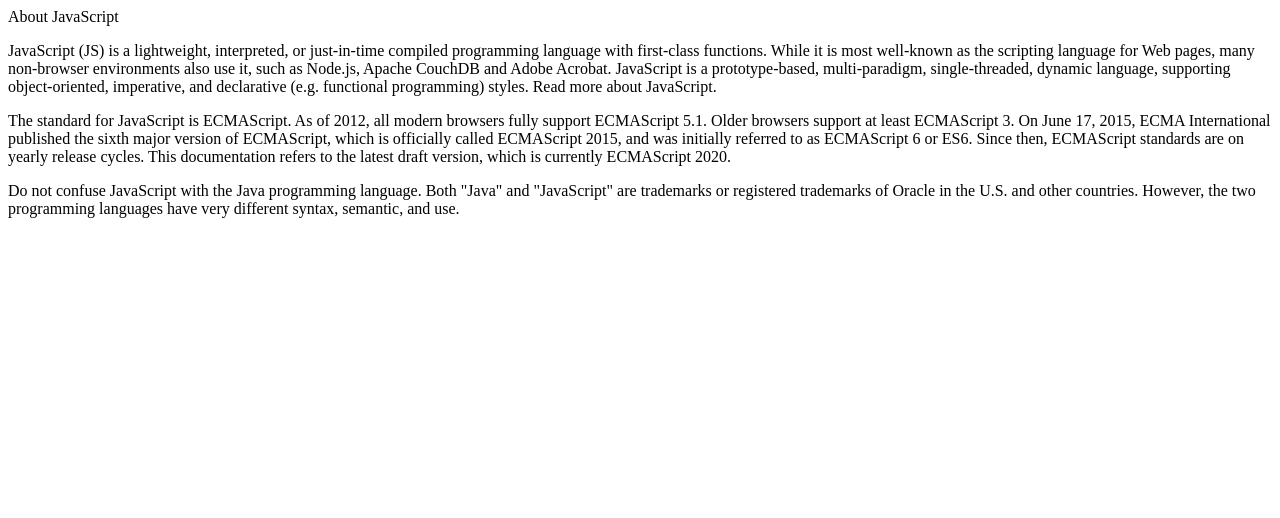
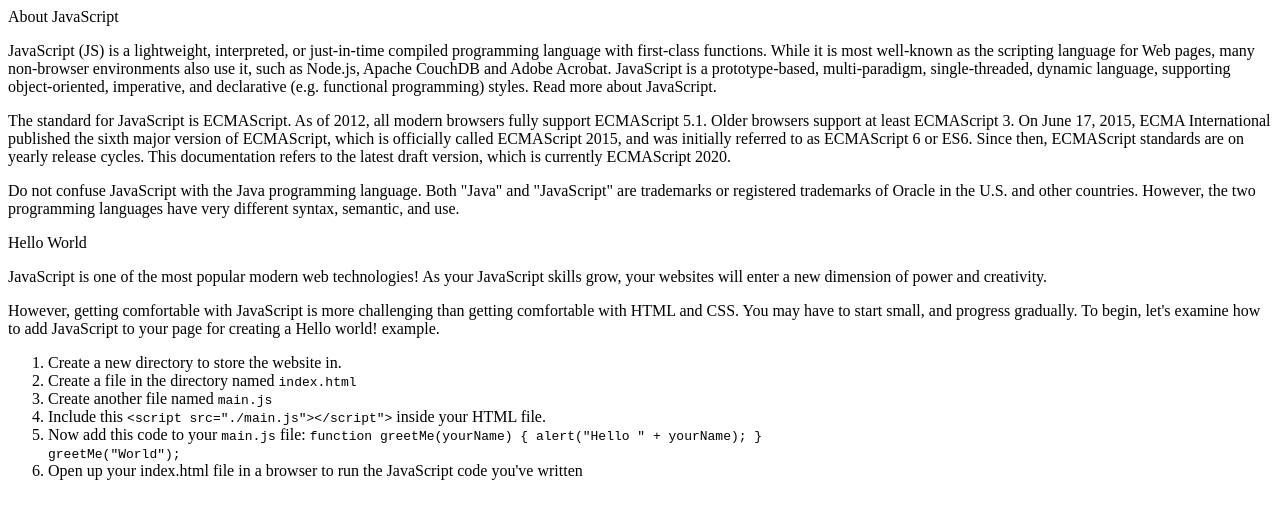
Before and after one commit to EtshD1/Technical-Documentation-Page, a plain HTML site: page index.html in a window 1280 px wide. Drawn offline with Linux system fonts and the light colour scheme.

Commit message:
Add second section(About Hello World)

```diff
--- a/index.html
+++ b/index.html
@@ -33,6 +33,35 @@
         </p>
       </article>
     </section>
+    <section class="main-section" id="Hello_World">
+      <header>Hello World</header>
+      <article>
+        <p>JavaScript is one of the most popular modern web technologies! As your JavaScript skills grow, your
+          websites will enter a new dimension of power and creativity.</p>
+        <p>
+          However, getting comfortable with JavaScript is more challenging than getting comfortable with HTML
+          and
+          CSS. You may have to start small, and progress gradually. To begin, let's examine how to add
+          JavaScript
+          to your page for creating a Hello world! example.
+        </p>
+        <ol>
+          <li>Create a new directory to store the website in.</li>
+          <li>Create a file in the directory named <code>index.html</code> </li>
+          <li>Create another file named <code>main.js</code> </li>
+          <li>Include this <code>&lt;script src=&quot;./main.js&quot;&gt;&lt;/script"&gt;</code> inside
+            your HTML file.</li>
+          <li>Now add this code to your <code>main.js</code> file:
+            <code class="block"><code class="block">
+                  function greetMe(yourName) { alert("Hello " + yourName); }<br>
+                  greetMe("World");
+              </code></code>
+          </li>
+          <li>Open up your <span>index.html</span> file in a browser to run the JavaScript code you've written
+          </li>
+        </ol>
+      </article>
+    </section>
   </main>
 
 </body>
```
